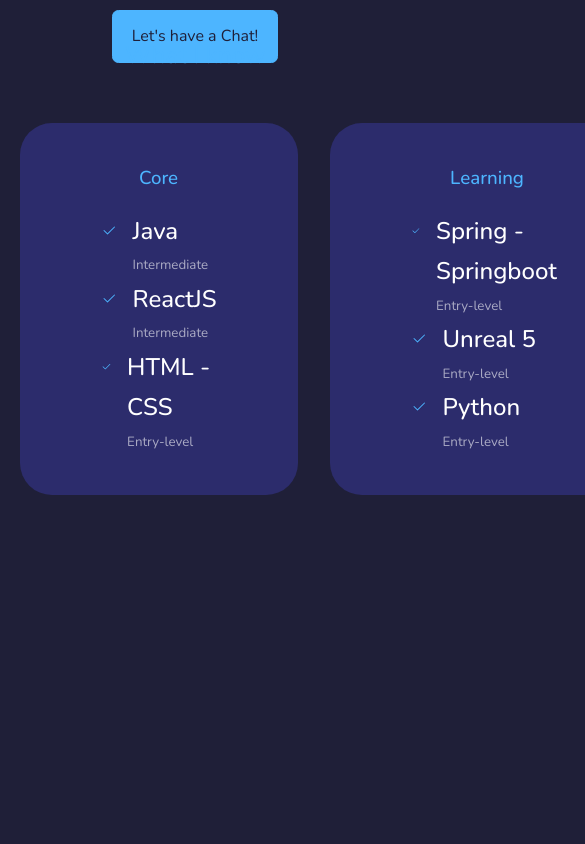
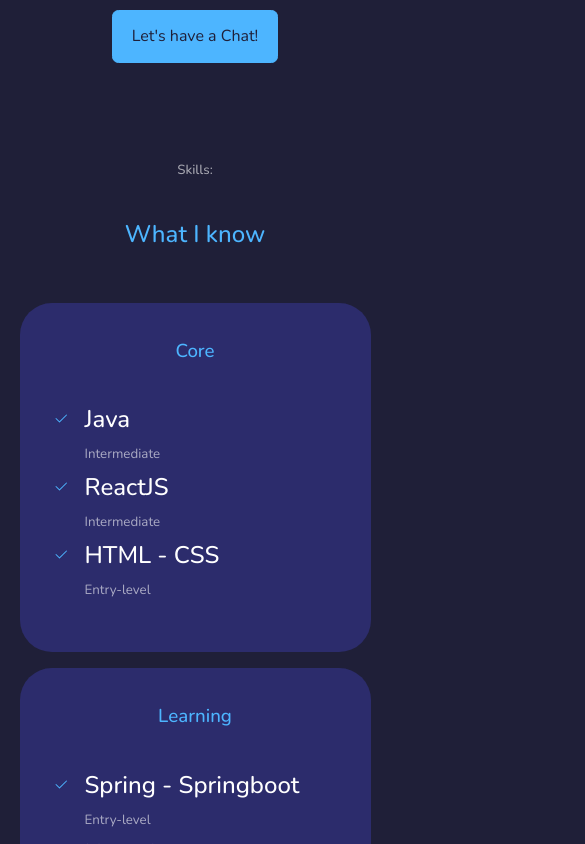
Before and after one commit to thitboxao0909/ReactPortfolio, a React (Create React App) app: page / in a window 390 px wide. Shown: the part 1900-2744 px from the top of the page, 585 px wide, since content can reach past the window. Built offline with nearby package versions, Linux system fonts and the light colour scheme.

Commit message:
expfinal

```diff
--- a/src/components/experience/experience.css
+++ b/src/components/experience/experience.css
@@ -34,3 +34,27 @@
     margin-top: 12px;
     color: var(--color-primary);
 }
+
+@media screen and (max-width:1024px) {
+    .experience__container {
+        grid-template-columns: 1fr;
+
+    }
+    .experience__container > div {
+        width: 80%;
+        padding: 2rem;
+        margin: 0 auto;
+    }
+    .experience__content {
+        padding: 1rem;
+    }
+}
+@media screen and (max-width:600px) {
+    .experience__container {
+        gap: 1rem;
+    }
+    .experience__container > div {
+        width: 100%;
+        padding: 2rem 1rem;
+    }
+}
--- a/src/index.css
+++ b/src/index.css
@@ -67,7 +67,7 @@
 
 section {
     margin-top: 8rem;
-    height: 100vh;
+
 }
 
 section > h2, section > h5 {
```
